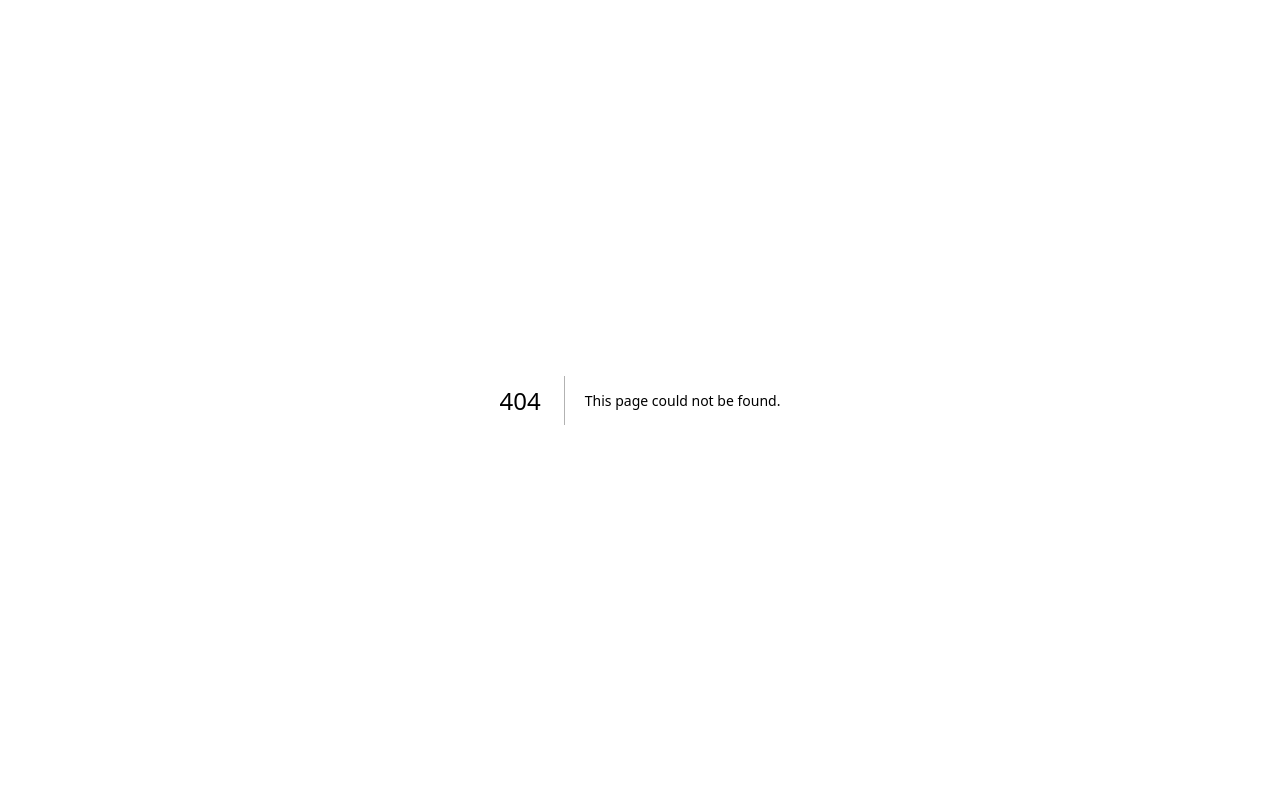
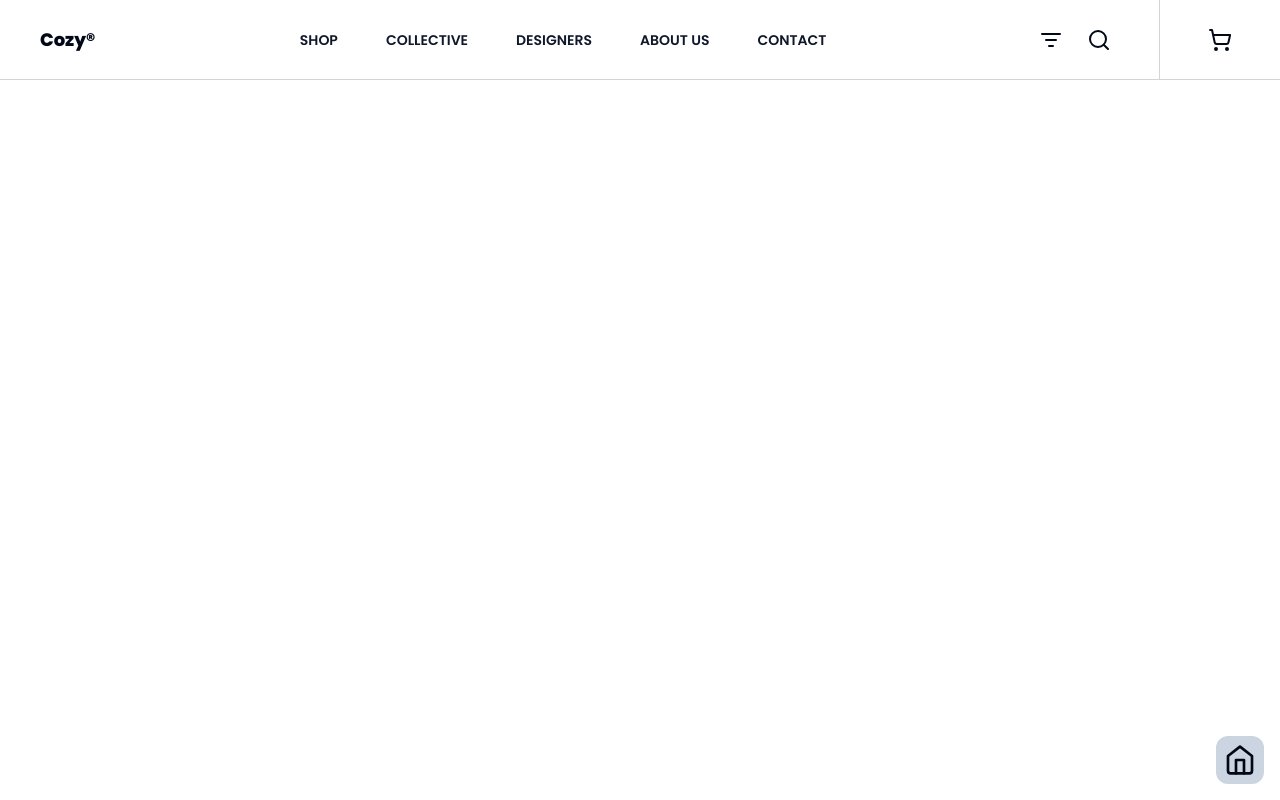
Before and after one commit to baptistelechat/spikes-challenges, a Next.js app: page /semaine-4 in a window 1280 px wide. Before the commit this address had no page. Built offline with nearby package versions, Linux system fonts and the light colour scheme.

Commit message:
🎉 (Semaine 4) - Begin fourth week with navbar

```diff
--- a/src/app/page.tsx
+++ b/src/app/page.tsx
@@ -2,7 +2,7 @@ import GradientHeading from "@/components/GradientHeading";
 import Link from "next/link";
 
 const Page = () => {
-  const currentWeek = 3; // Remplace cela par la semaine actuelle ou dynamiquement récupérée
+  const currentWeek = 4; // Remplace cela par la semaine actuelle ou dynamiquement récupérée
 
   // Générer les liens et titres dynamiquement
   const links = Array.from({ length: currentWeek + 3 }, (_, index) => ({
--- a/src/app/semaine-3/page.tsx
+++ b/src/app/semaine-3/page.tsx
@@ -8,7 +8,7 @@ import { Metadata } from "next";
 
 export const metadata: Metadata = {
   title: "Challenge Web | Semaine 3",
-  description: "Challenge web of first week",
+  description: "Challenge web of third week",
 };
 
 const Page = () => (
--- /dev/null
+++ b/src/app/semaine-4/layout.tsx
@@ -0,0 +1,24 @@
+import type { Metadata } from "next";
+import { Poppins } from "next/font/google";
+
+const poppins = Poppins({
+  subsets: ["latin"],
+  weight: ["100", "200", "300", "400", "500", "600", "700", "800", "900"],
+});
+
+export const metadata: Metadata = {
+  title: "Challenge Web",
+  description: "A list of challenge around web dev",
+};
+
+const RootLayout = ({
+  children,
+}: Readonly<{
+  children: React.ReactNode;
+}>) => (
+  <html lang="en">
+    <body className={poppins.className}>{children}</body>
+  </html>
+);
+
+export default RootLayout;
--- /dev/null
+++ b/src/app/semaine-4/page.tsx
@@ -0,0 +1,17 @@
+import GoHomeButton from "@/components/GoHomeButton";
+import Navbar from "@/components/semaine-4/Navbar";
+import { Metadata } from "next";
+
+export const metadata: Metadata = {
+  title: "Challenge Web | Semaine 4",
+  description: "Challenge web of fourth week",
+};
+
+const Page = () => (
+  <div>
+    <Navbar />
+    <GoHomeButton theme="dark" />
+  </div>
+);
+
+export default Page;
--- a/src/components/GoHomeButton.tsx
+++ b/src/components/GoHomeButton.tsx
@@ -1,10 +1,14 @@
 import { HomeIcon } from "lucide-react";
 import Link from "next/link";
 
-const GoHomeButton = () => (
+interface IGoHomeButtonProps {
+  theme?: "light" | "dark";
+}
+
+const GoHomeButton = (props: IGoHomeButtonProps) => (
   <Link
     href="/"
-    className="fixed bottom-4 right-4 size-fit rounded-xl bg-white p-2 text-slate-950 transition-all duration-300 ease-in-out hover:scale-110"
+    className={`fixed bottom-4 right-4 size-fit rounded-xl ${props.theme === "light" ? "bg-white text-slate-950" : props.theme === "dark" ? "bg-slate-300 text-slate-950" : "bg-white text-slate-950"} p-2 transition-all duration-300 ease-in-out hover:scale-110`}
   >
     <HomeIcon size={32} />
   </Link>
--- a/src/components/semaine-3/Footer.tsx
+++ b/src/components/semaine-3/Footer.tsx
@@ -36,7 +36,7 @@ const Footer = () => (
       </div>
       <div className="flex w-full items-center justify-end gap-2">
         <Image src={Logo} alt="Logo" width={24} height={24} />
-        <p className="text-bold">Vaultflow</p>
+        <p>Vaultflow</p>
       </div>
     </div>
   </div>
--- a/src/components/semaine-3/Menu.tsx
+++ b/src/components/semaine-3/Menu.tsx
@@ -6,7 +6,7 @@ const Menu = () => (
   <div className="flex h-16 w-full items-center justify-between rounded-2xl bg-gray-900/30 p-4 backdrop-blur-xl">
     <div className="flex w-fit items-center gap-2">
       <Image src={Logo} alt="Logo" width={24} height={24} />
-      <p className="text-bold">Vaultflow</p>
+      <p>Vaultflow</p>
     </div>
     <div className="flex gap-4 ">
       <Button variant="link" className="font-thin text-white">
--- /dev/null
+++ b/src/components/semaine-4/Navbar.tsx
@@ -0,0 +1,35 @@
+import { ListFilter, Search, ShoppingCart } from "lucide-react";
+import { Button } from "../ui/button";
+
+const Navbar = () => {
+  const pages = ["Shop", "Collective", "Designers", "About Us", "Contact"];
+
+  return (
+    <div className="flex h-20 w-full items-center justify-between border-b border-zinc-300 px-10 py-6">
+      <p className="text-lg font-extrabold">Cozy®</p>
+      <div className="flex gap-4 ">
+        {pages.map((page) => (
+          <Button key={page} variant="link" className="font-semibold">
+            {page.toUpperCase()}
+          </Button>
+        ))}
+      </div>
+      <div className="flex items-center gap-10">
+        <div className="flex gap-2">
+          <Button variant="outline" size="icon" className="border-transparent">
+            <ListFilter className="size-6" />
+          </Button>
+          <Button variant="outline" size="icon" className="border-transparent">
+            <Search className="size-6" />
+          </Button>
+        </div>
+        <div className="h-20 border-l border-zinc-300"></div>
+        <Button variant="outline" size="icon" className="border-transparent">
+          <ShoppingCart className="size-6" />
+        </Button>
+      </div>
+    </div>
+  );
+};
+
+export default Navbar;
```
